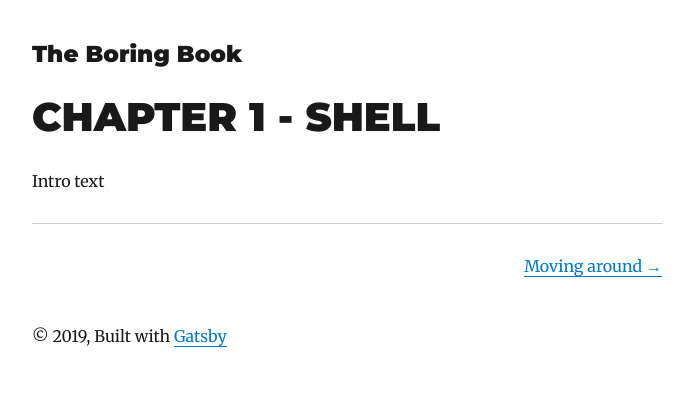
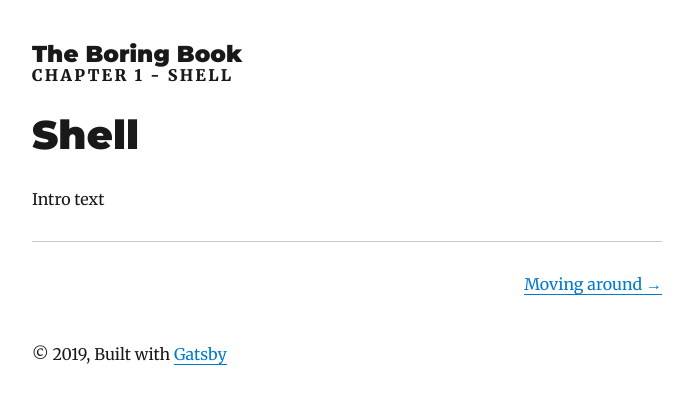
Before and after one commit to mapehe/the_boring_book, a Gatsby site: page /1_shell/intro/ in a window 1280 px wide. Shown: the whole page, without its empty margins (293-986 px from the left). Built offline with nearby package versions, Linux system fonts and the light colour scheme; Gatsby itself is replaced by a stand-in of ours; some packages are replaced by stand-ins of ours.

Commit message:
A better layout

```diff
--- a/src/components/layout.js
+++ b/src/components/layout.js
@@ -5,7 +5,7 @@ import { rhythm, scale } from "../utils/typography"
 
 class Layout extends React.Component {
   render() {
-    const { location, title, children } = this.props
+    const { location, title, chapter, children } = this.props
     const rootPath = `${__PATH_PREFIX__}/`
     let header
 
@@ -32,10 +32,12 @@ class Layout extends React.Component {
       )
     } else {
       header = (
+        <>
           <h3
             style={{
               fontFamily: `Montserrat, sans-serif`,
               marginTop: 0,
+              marginBottom: 0,
             }}
           >
             <Link
@@ -49,6 +51,8 @@ class Layout extends React.Component {
               {title}
             </Link>
           </h3>
+          <h4 style={{ marginTop: "0" }}>{chapter}</h4>
+        </>
       )
     }
     return (
--- a/src/templates/section.js
+++ b/src/templates/section.js
@@ -8,12 +8,16 @@ import { rhythm, scale } from "../utils/typography"
 class SectionTemplate extends React.Component {
   render() {
     const post = this.props.data.markdownRemark
+    const chapterText = "Chapter " + post.fields.chapter.split("_").join(" - ")
     const siteTitle = this.props.data.site.siteMetadata.title
     const { previous, next } = this.props.pageContext
-    const chapter_start = post.frontmatter.section === "0"
 
     return (
-      <Layout location={this.props.location} title={siteTitle}>
+      <Layout
+        location={this.props.location}
+        title={siteTitle}
+        chapter={chapterText}
+      >
         <SEO
           title={post.frontmatter.title}
           description={post.frontmatter.description || post.excerpt}
@@ -26,12 +30,7 @@ class SectionTemplate extends React.Component {
                 marginBottom: 0,
               }}
             >
-              {chapter_start
-                ? "CHAPTER " +
-                  post.fields.chapter.split("_")[0] +
-                  " - " +
-                  post.fields.chapter.split("_")[1].toUpperCase()
-                : post.frontmatter.title}
+              {post.frontmatter.title}
             </h1>
             <p
               style={{
```
Also changed, not shown: src/components/book_contents.js (+8 -9 lines). Lines whose indentation alone changed are shown as unchanged.
